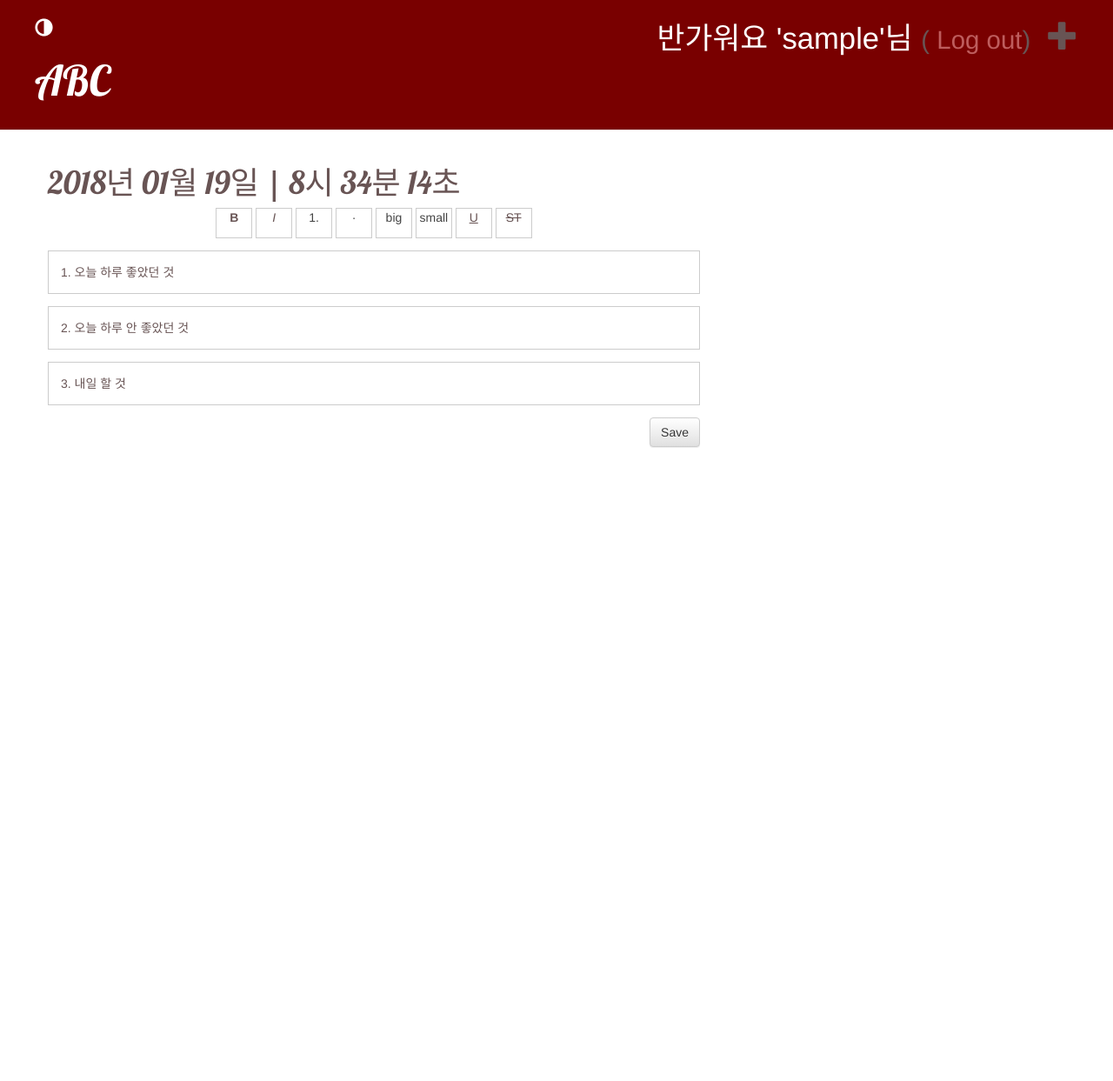
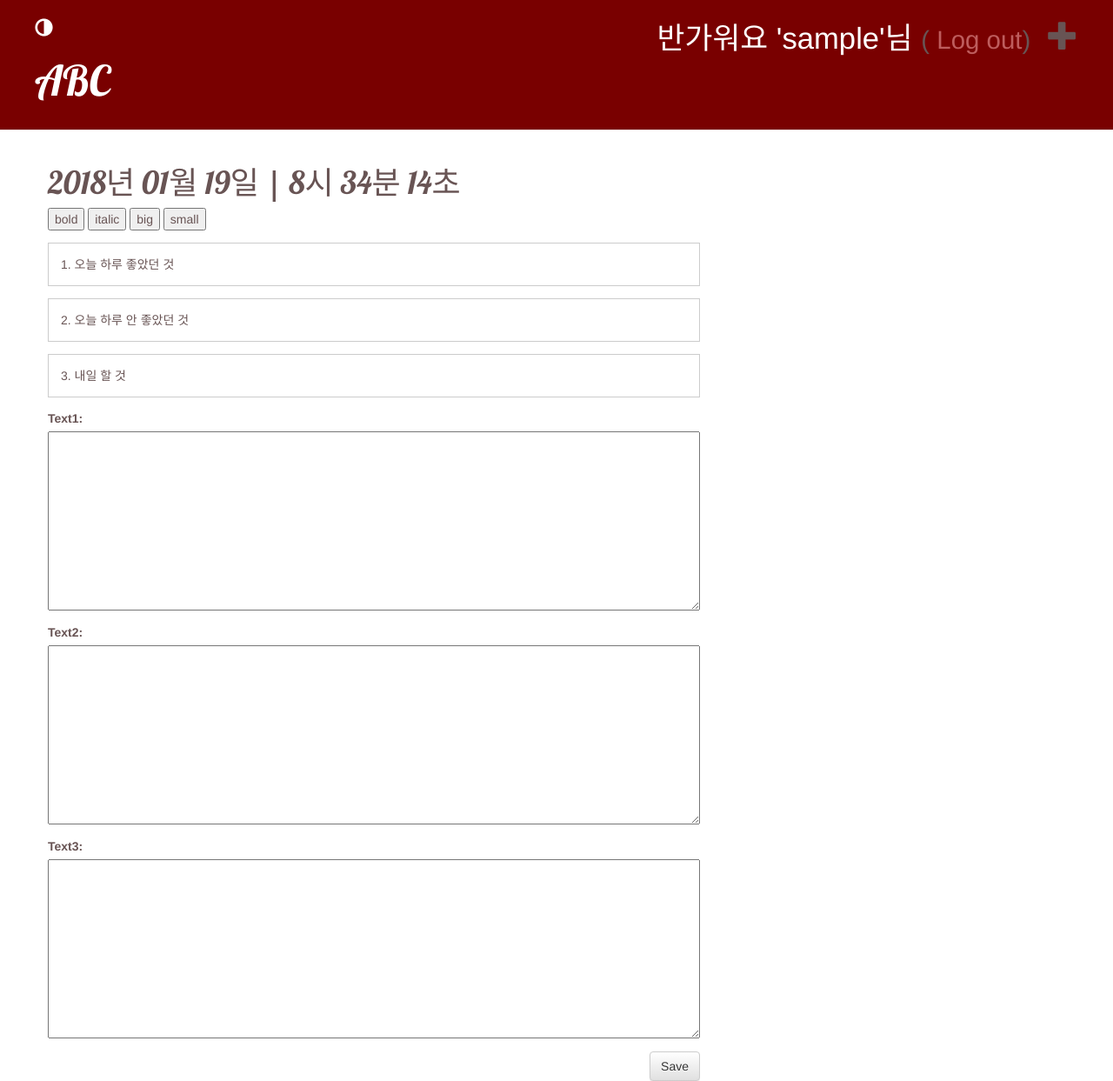
Before and after one commit to hora2017/pf2, a Django app: page /post/new/ in a window 1280 px wide. Shown: the whole page at 87% size. Before the commit the page ends 515 px from the top, so only its background shows below. Run offline with Django 3.2, Linux system fonts and the light colour scheme; the visitor is signed in with stand-in values (Sample User, id 1); some libraries are stand-ins or nearby versions.

Commit message:
위지윅 에디터 03

```diff
--- a/blog/static/css/blog.css
+++ b/blog/static/css/blog.css
@@ -64,35 +64,10 @@ a {
 body {
     background-color: rgb(255, 255, 255);
 }
-form p {
+/* form p {
     display: none;
-}
-.rich{
-    list-style: none;
-    margin: 0;
-    padding: 0;
-    width: 100%;
-    text-align:center;
-}
-.rich li {
-    display: inline-block;
-    border: 1px solid #ccc;
-    width: 3em;
-    height: 2.5em;
-    margin: 0 auto;
-    text-align: center;
-    cursor: pointer;
-    background-color: #fff;
-    color: #444;
-    transition: all 0.05s;
-    transition-timing-function: cubic-bezier(0.55, 0.06, 0.68, 0.19)
-}
-.rich li:active{
-    background-color: #444;
-    color: #fff;
-    transition: all 0.05s;
-    transition-timing-function: cubic-bezier(0.55, 0.06, 0.68, 0.19)
-}
+} */
+
 [contentEditable=true]:empty:not(:focus):before{
     content:attr(data-text)
 }
@@ -107,7 +82,7 @@ form p {
 .textDiv:focus{
     background: #ffffff;
     color: #111;
-    font-size: 1.3em;
+    font-size: 1em;
     transition: all 0.2s;
     transition-timing-function: cubic-bezier(0.55, 0.06, 0.68, 0.19)
 }
--- a/blog/static/js/post_new.js
+++ b/blog/static/js/post_new.js
@@ -18,7 +18,8 @@ var modified = {
         var list = []; len = textarea.length
         for (var i = 0; i < len; i++) { list.push(textarea[i]) }
         for (var i = 0; i < list.length; i++) {
-            list[i].value = divs[i].innerHTML
+            if (divs[i].innerHTML !== "<br>") { list[i].value = divs[i].innerHTML }
+            else { divs[i].innerHTML = "" } // divs의 innerHTML <br> 제거
         }
         tags.value = modified.divToTag();
     },
@@ -98,6 +99,57 @@ var autoSave = {
     }
 }
 
+function rich(value) {
+    var selected = window.getSelection().getRangeAt(0);
+    if (selected.toString() !== "" && selected.toString() !== " ") {
+        var node = window.getSelection();
+        var parentStyle = node.baseNode.parentNode.style
+        if (node.baseNode.parentNode !== 'span') { // 해당 Selection에 처음으로 스타일 적용할때
+            var style = document.createElement('span');
+            switch (value) {
+                case 'bold':
+                    style.style.cssText = "font-weight:bold";
+                    break;
+                case 'italic':
+                    style.style.cssText = "font-style:italic";
+                    break;
+                case '1.4em':
+                    style.style.cssText = "font-size:1.4em";
+                    break;
+                case '0.8em':
+                    style.style.cssText = "font-size:0.8em";
+                    break;
+            }
+            // 셀렉션의 글자를 찾아 노드 위치 지정 삭제 삽입
+            if (selected.commonAncestorContainer.innerHTML !== undefined ? style.innerHTML = selected.commonAncestorContainer.innerHTML : style.innerHTML = selected)
+
+
+            selected.deleteContents();
+            selected.insertNode(style);
+        } else { // 해당 Selection에 중복으로 스타일 적용할때
+            var len = parentStyle.length;
+            switch (value) {
+                case 'bold':
+                    parentStyle[len + 1] = "font-weight";
+                    parentStyle['fontWeight'] = value;
+                    break;
+                case 'italic':
+                    parentStyle[len + 1] = "font-style";
+                    parentStyle['fontStyle'] = value;
+                    break;
+                case '1.4em':
+                    parentStyle[len + 1] = "font-size";
+                    parentStyle['fontSize'] = value;
+                    break;
+                case '0.8em':
+                    parentStyle[len + 1] = "font-size";
+                    parentStyle['fontSize'] = value;
+                    break;
+            }
+        }
+    }
+}
+
 modified.titleDate();
 modified.autoFocus();
 autoSave.restore();
--- a/blog/templates/blog/post_new.html
+++ b/blog/templates/blog/post_new.html
@@ -1,18 +1,10 @@
-{% extends 'blog/base.html' %}
-{% load staticfiles %}
-
-{% block content %}
+{% extends 'blog/base.html' %} {% load staticfiles %} {% block content %}
 <h1></h1>
-<div>
-    <ul class="rich">
-        <li id="bold" value="true" onclick="document.execCommand('bold')"><b>B</b></li>
-        <li id="italic"><i>I</i></li>
-        <li id="insertOrderedList">1.</li>
-        <li id="insertUnorderedList">·</li>
-        <li id="fontSize" value="7">big</li>
-        <li id="fontSize" value="1">small</li>
-        <li id="underLine"><u>U</u></li>
-        <li id="strikeThrough"><strike>ST</strike></li>
+<div class="rich">
+    <input class="rich-btn" id="bold" onclick="rich(id)" type="button" value="bold">
+    <input class="rich-btn" id="italic" onclick="rich(id)" type="button" value="italic">
+    <input class="rich-btn" id="1.4em" onclick="rich(id)" type="button" value="big">
+    <input class="rich-btn" id="0.8em" onclick="rich(id)" type="button" value="small">
     </ul>
 </div>
 <div>
@@ -20,13 +12,9 @@
     <div contentEditable="true" class="textDiv" data-text="2. 오늘 하루 안 좋았던 것"></div>
     <div contentEditable="true" class="textDiv" data-text="3. 내일 할 것"></div>
 </div>
-    <form method="POST" class="post-form">{% csrf_token %}
-        {% autoescape off %}
-        {{ form.as_p }}
-        {% endautoescape %}
-        <button type="submit" class="save btn btn-default" onclick="autoSave.publish()">Save</button>
-    </form>
-{% endblock %}
-{% block script %}
+<form method="POST" class="post-form">{% csrf_token %} {% autoescape off %} {{ form.as_p }} {% endautoescape %}
+    <button type="submit" class="save btn btn-default" onclick="autoSave.publish()">Save</button>
+</form>
+{% endblock %} {% block script %}
 <script src="{% static 'js/post_new.js' %}"></script>
-{% endblock script %}
+<script src="{% static 'js/rich_text.js' %}"></script> {% endblock script %}
--- a/blog/templates/blog/tag_post_list.html
+++ b/blog/templates/blog/tag_post_list.html
@@ -12,7 +12,7 @@
 </div>
 <div>
         {% for tag in post.tags.all %}
-        <a href="{% url 'tag_post_list' tag.name %}">{{tag.name}}</a>
+        <a href="{% url 'tag_post_list' tag.name %}">#{{tag.name}}</a>
         {% endfor %}
 </div>
 <hr>
```
Also changed, not shown: blog/templates/blog/post_detail.html (+6 -4 lines), blog/templates/blog/post_edit.html (deleted, +0 -32 lines), blog/static/js/rich_text.js (added).
